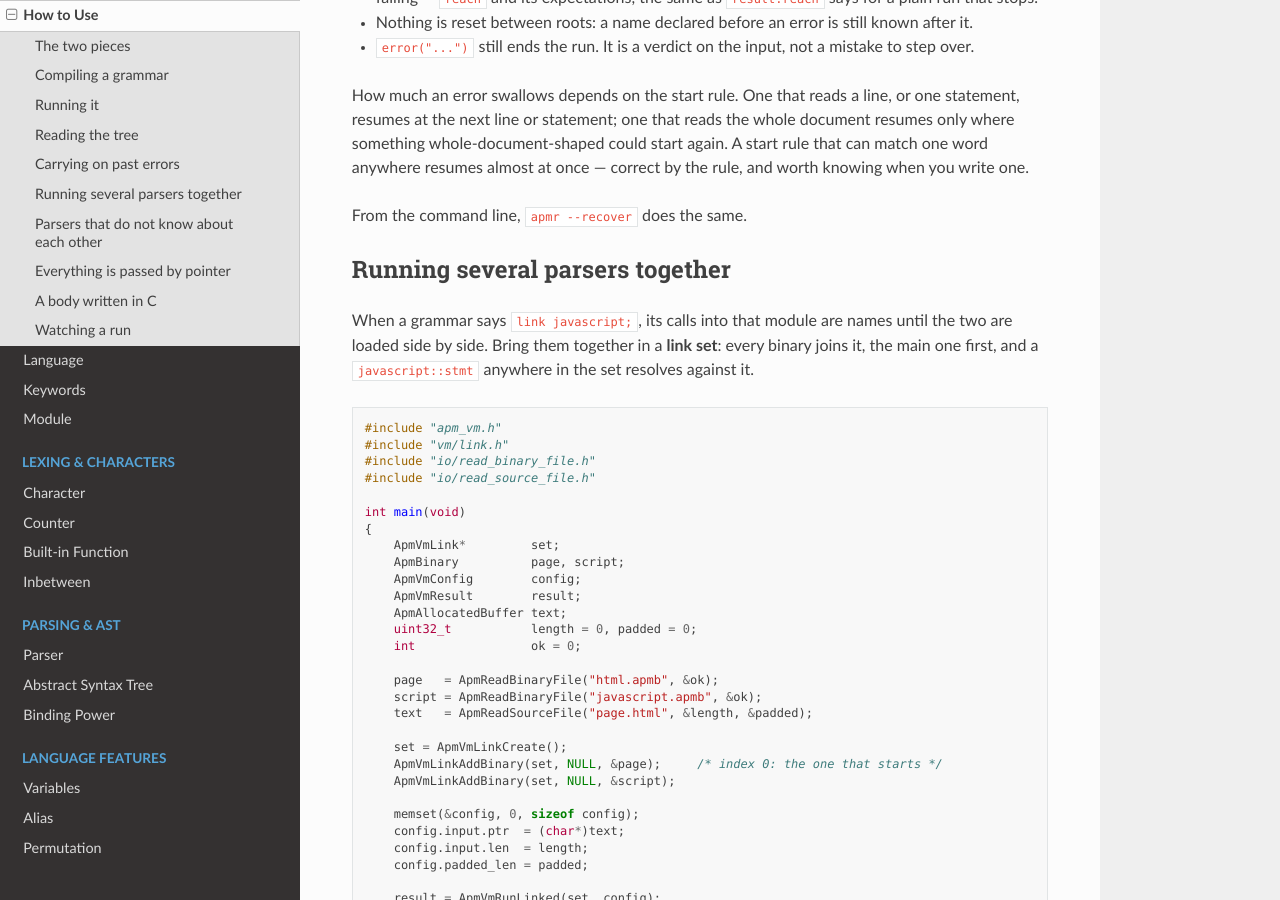
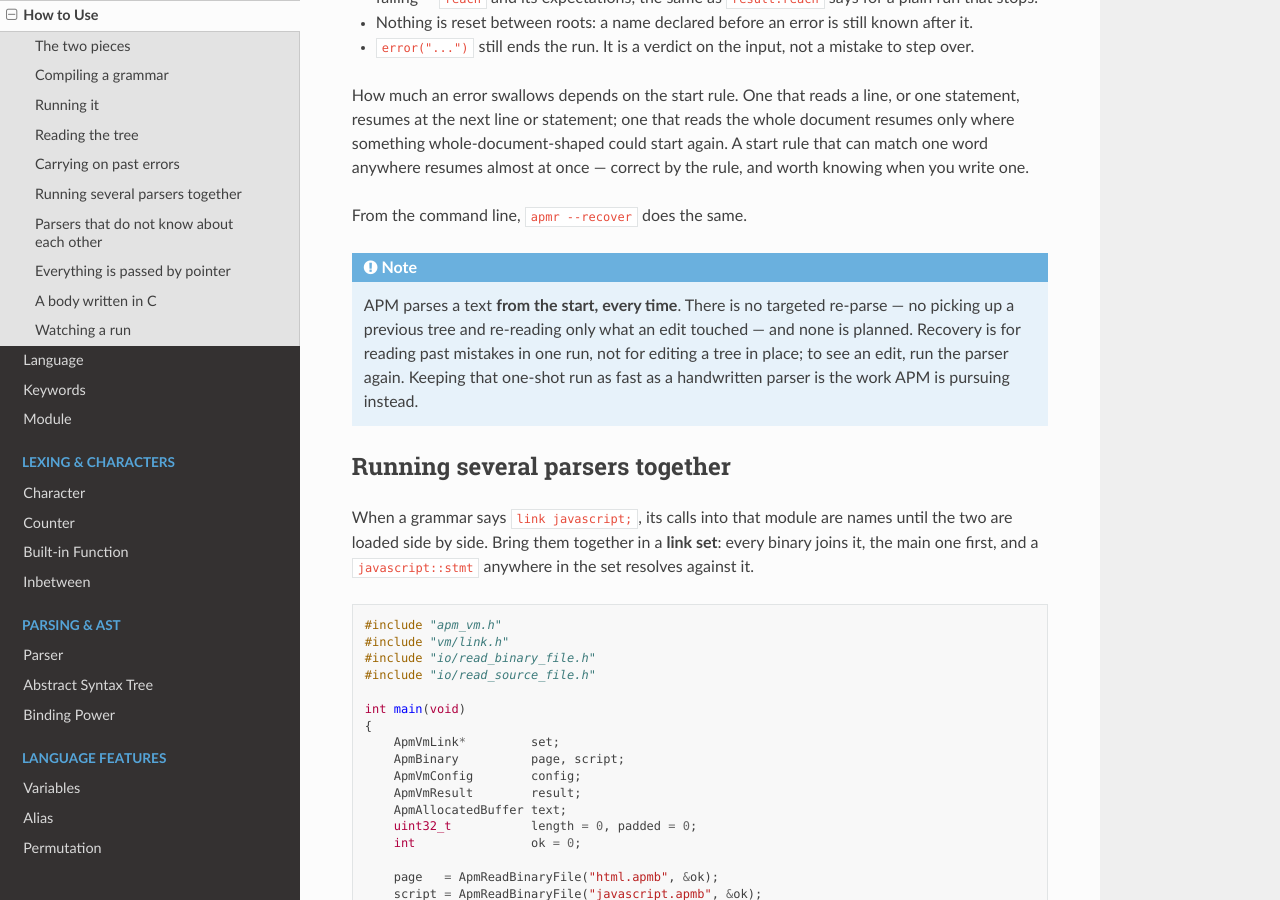
Before and after one commit to Algodal/Algodal_Parser_Machine_Manual, a Sphinx documentation site: the page built from manual/source/how_to_use.md, in a window 1280 px wide and 900 px high, scrolled down 2276 px. Built offline with Sphinx 7.4.7 and the Read the Docs theme 3.1.0, drawn with Linux system fonts in a browser that asks for light colours.

Commit message:
APM parses from the start, every time
No targeted re-parse; the note sits with error recovery.

Co-Authored-By: Claude Opus 5.5 <noreply@anthropic.com>
Claude-Session: https://claude.ai/code/session_01CBYHjQPohs3HkwNbRLWBzy

```diff
--- a/manual/source/how_to_use.md
+++ b/manual/source/how_to_use.md
@@ -127,6 +127,15 @@ A start rule that can match one word anywhere resumes almost at once — correct
 by the rule, and worth knowing when you write one.
 
 From the command line, `apmr --recover` does the same.
+
+:::{note}
+APM parses a text **from the start, every time**. There is no targeted
+re-parse — no picking up a previous tree and re-reading only what an edit
+touched — and none is planned. Recovery is for reading past mistakes in one
+run, not for editing a tree in place; to see an edit, run the parser again.
+Keeping that one-shot run as fast as a handwritten parser is the work APM is
+pursuing instead.
+:::
 
 ## Running several parsers together
 
```
